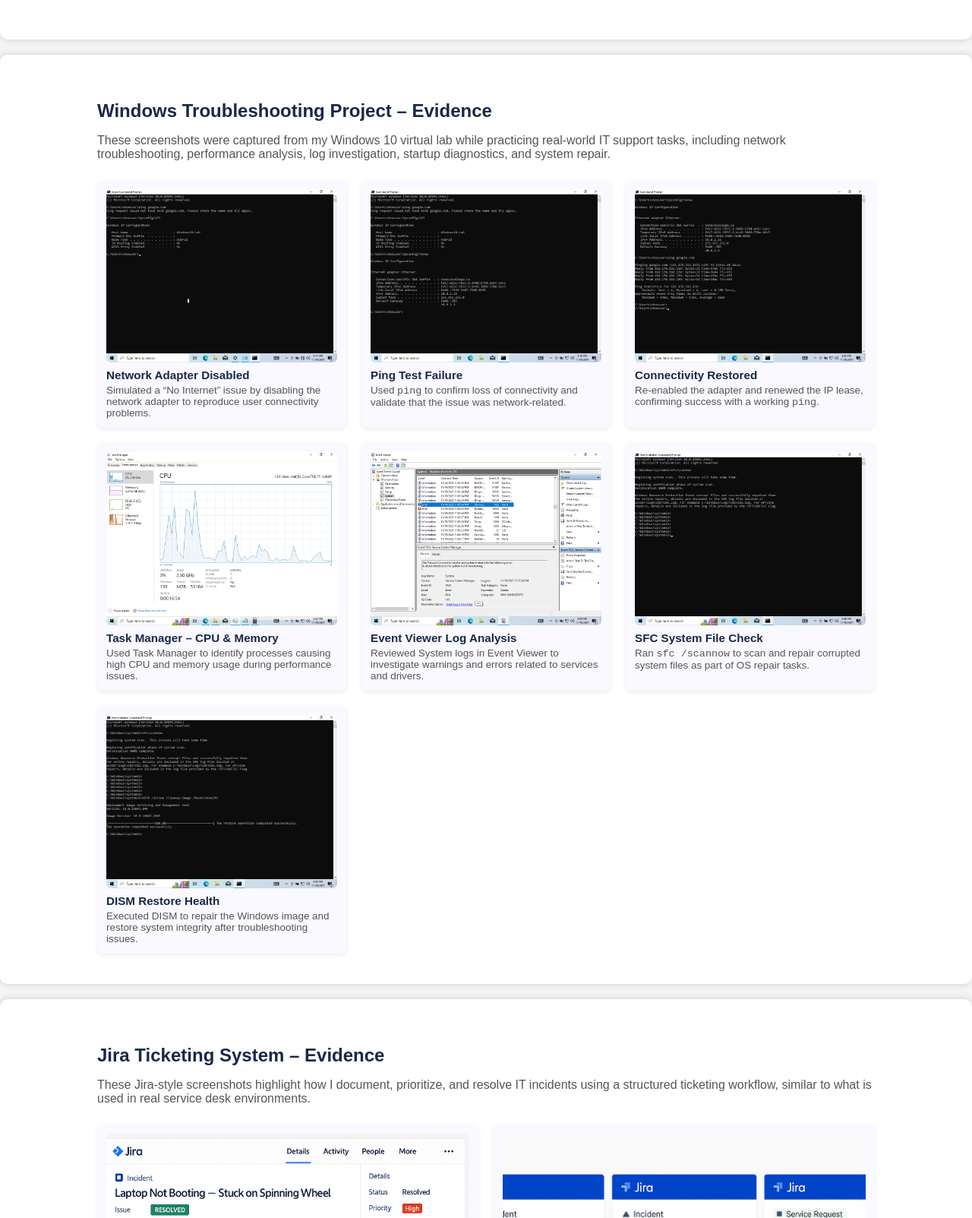
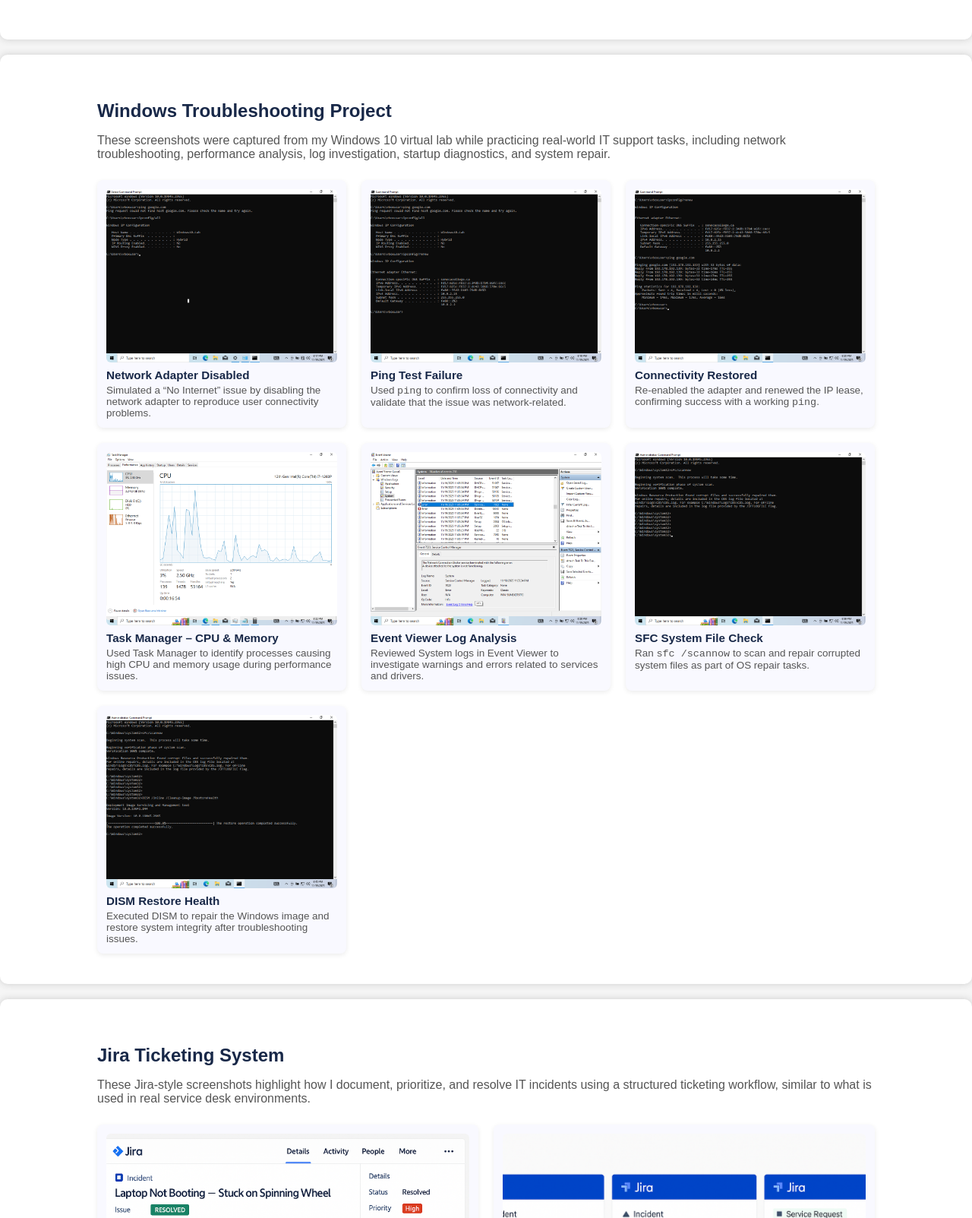
Before and after one commit to jeny1129/jeny1129.github.io, a plain HTML site: page index.html in a window 1280 px wide. Shown: the part 2220-3823 px from the top of the page at 76% size. Drawn offline with Linux system fonts and the light colour scheme.

Commit message:
Update index.html

```diff
--- a/index.html
+++ b/index.html
@@ -192,7 +192,7 @@
 </section>
 
 <section class="section gallery-section">
-    <h2>Windows Troubleshooting Project – Evidence</h2>
+    <h2>Windows Troubleshooting Project</h2>
     <p class="gallery-intro">
         These screenshots were captured from my Windows 10 virtual lab while practicing real-world IT support tasks,
         including network troubleshooting, performance analysis, log investigation, startup diagnostics, and system repair.
@@ -250,7 +250,7 @@
 </section>
 
 <section class="section gallery-section">
-    <h2>Jira Ticketing System – Evidence</h2>
+    <h2>Jira Ticketing System </h2>
     <p class="gallery-intro">
         These Jira-style screenshots highlight how I document, prioritize, and resolve IT incidents using a structured
         ticketing workflow, similar to what is used in real service desk environments.
```
